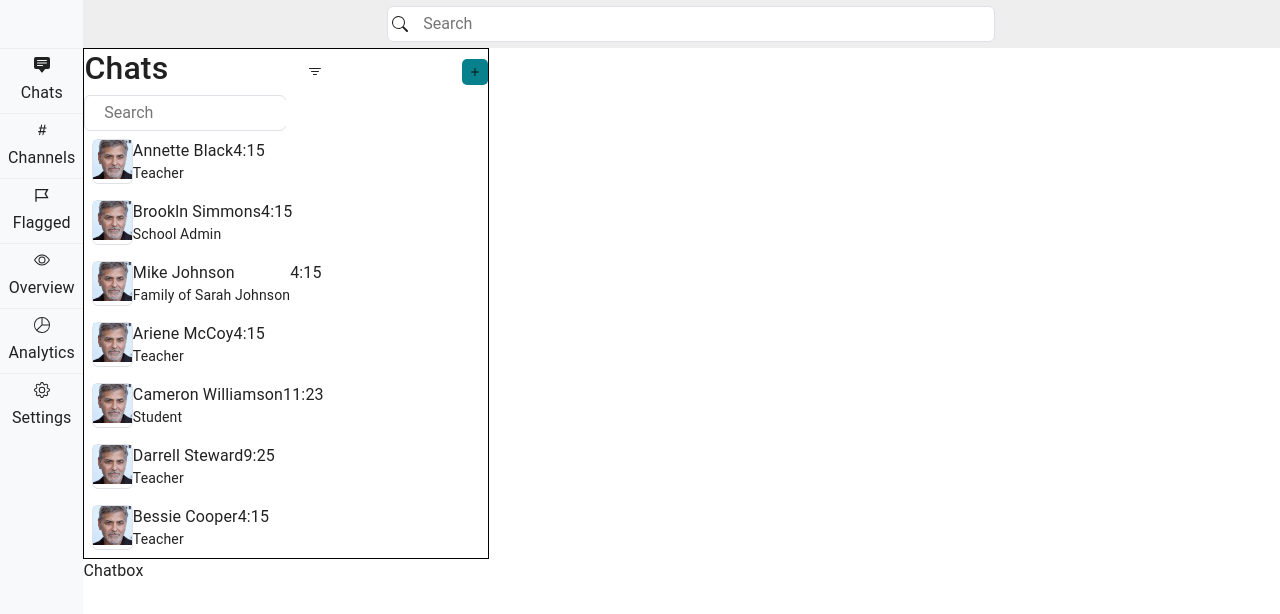
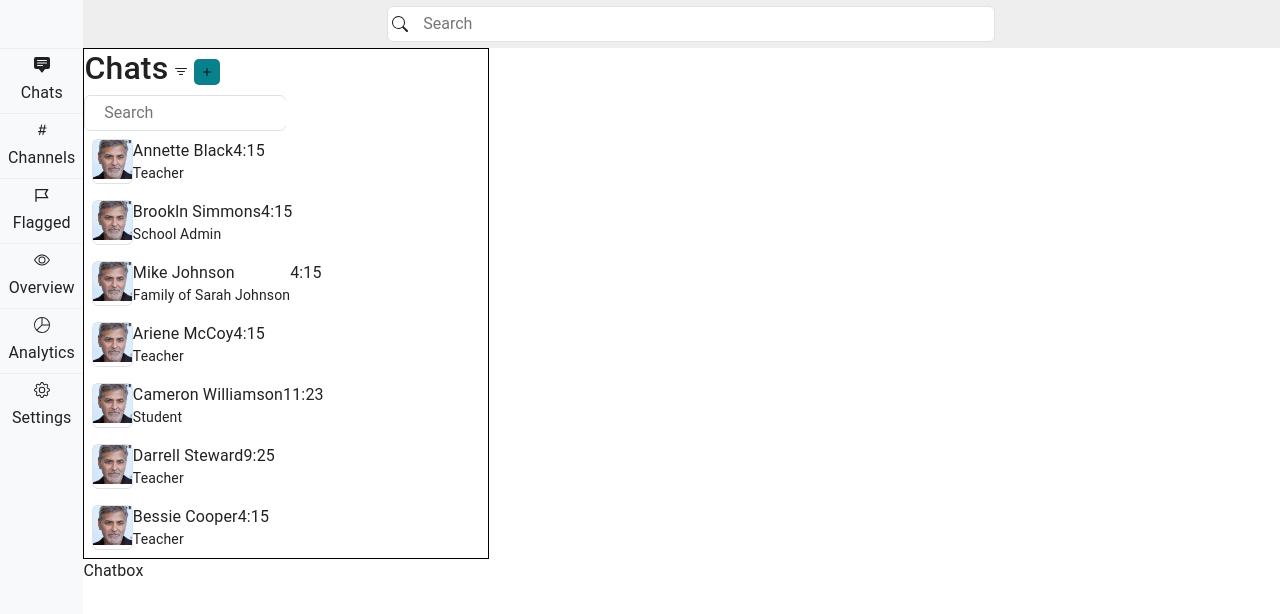
Before and after one commit to sidd-bash/ToddleConnect, a React (Create React App) app in the folder client/: page / in a window 1280 px wide. Shown: the top 614 px of the page. Built offline with nearby package versions, Linux system fonts and the light colour scheme.

Commit message:
changes for first deployment

```diff
--- a/client/src/components/Chats/Chats.jsx
+++ b/client/src/components/Chats/Chats.jsx
@@ -8,12 +8,12 @@ import "./Chats.css"
 export default function Chats() {
   return (
     <div className='col-4 border border-black'>
-        <div id="ChatsTab" className='d-flex align-items-center justify-content-between'>
-            <h2 className="justify-self-left">Chats</h2>
+        <div id="ChatsTab" className='d-flex align-items-center'>
+            <h2 className="">Chats</h2>
             <div id="filter">
               <Filter/>
             </div>
-            <div id="add">
+            <div id="add" className='justify-self-end'>
               <Plus/>
             </div>
         </div>
```
Also changed, not shown: client/src/components/Chats/Chats.css (line endings or trailing spaces).
